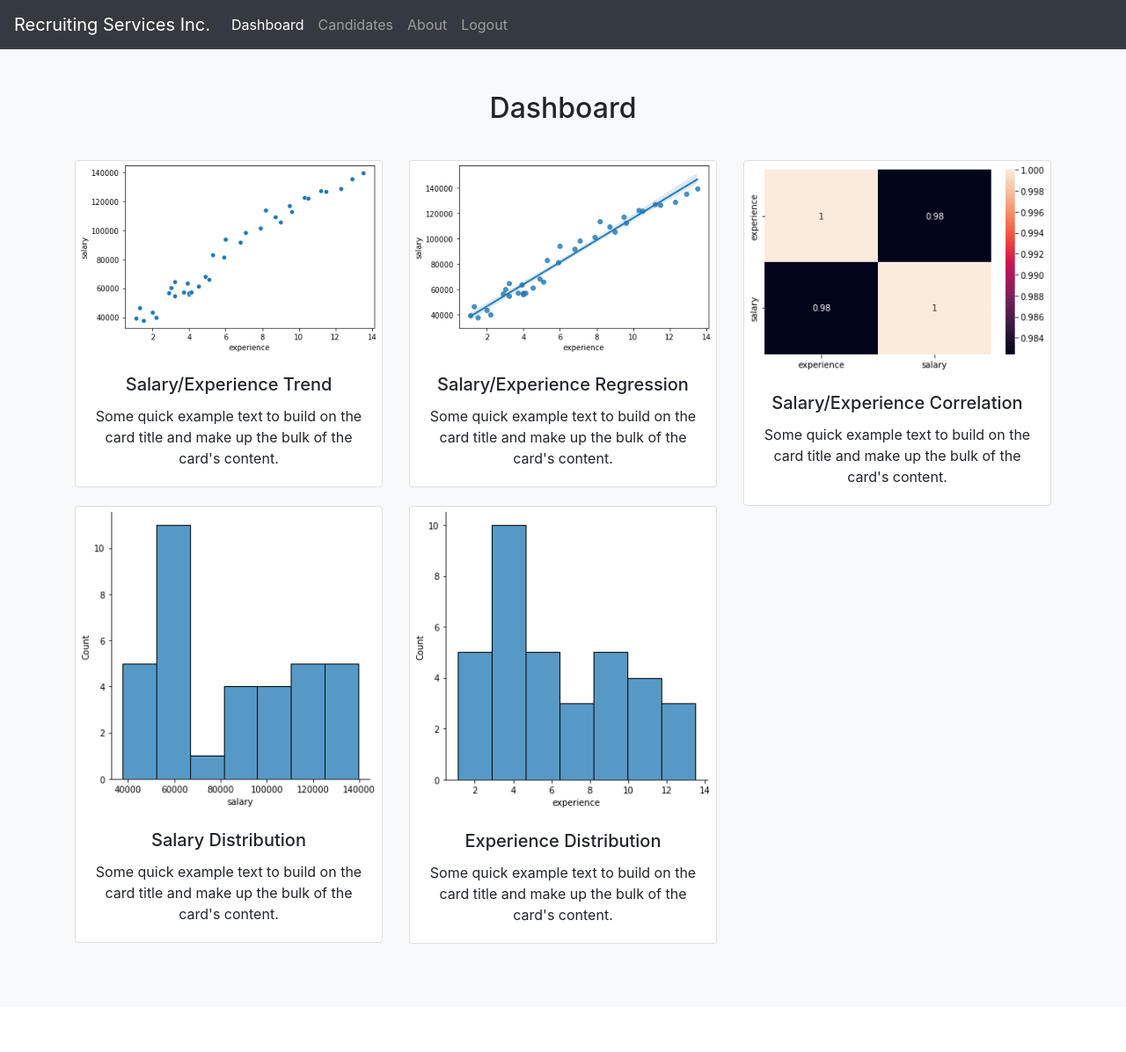
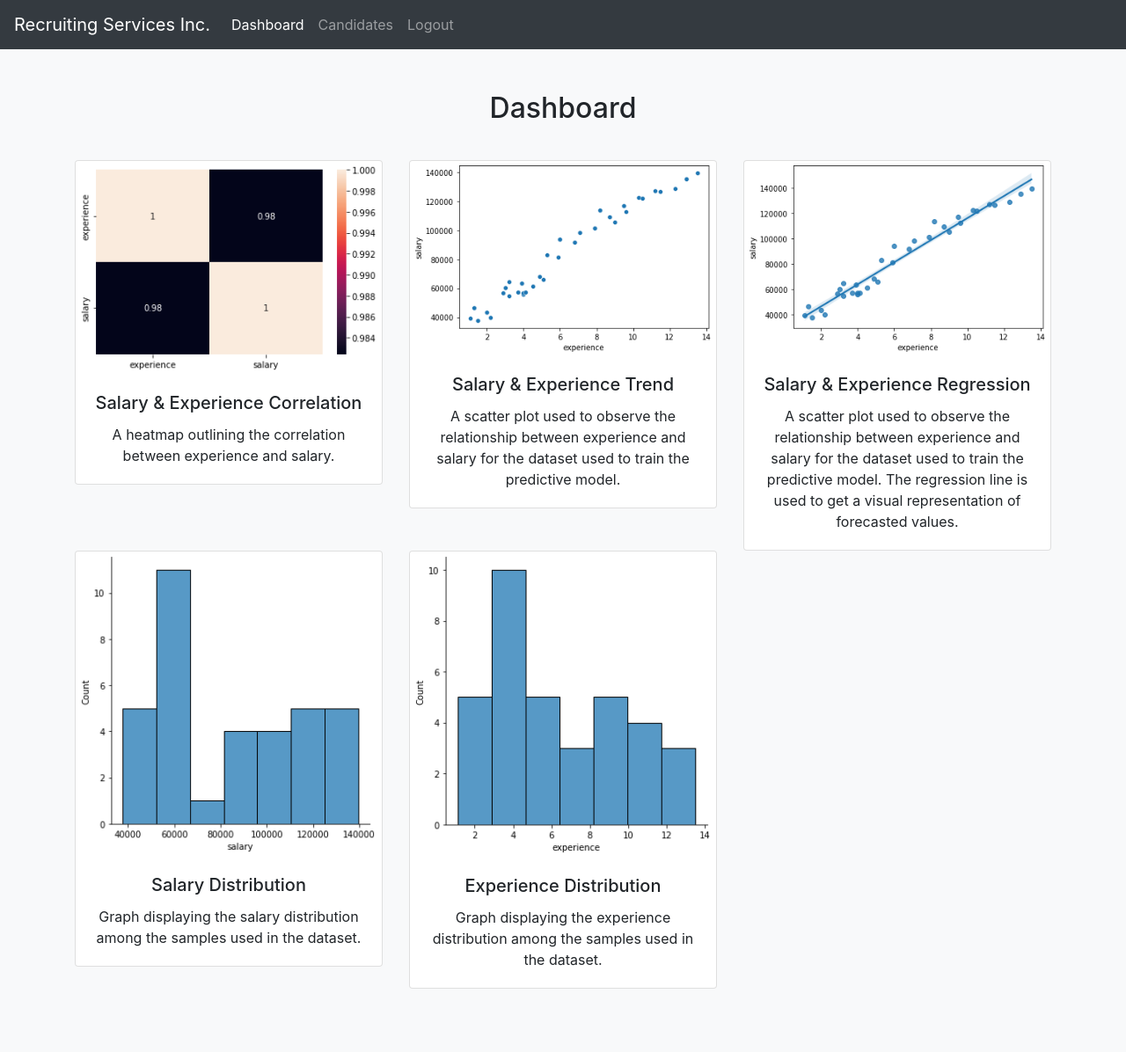
Before and after one commit to cloverchio/captsone, a Flask app: page /dashboard in a window 1280 px wide. Shown: the whole page at 88% size. Before the commit the page ends 1073 px from the top, so only its background shows below. Run offline with Flask 2, Linux system fonts and the light colour scheme; the visitor is signed in with stand-in values (Sample User, id 1); some libraries are stand-ins or nearby versions.

Commit message:
removing about link

```diff
--- a/web/templates/candidates.html
+++ b/web/templates/candidates.html
@@ -30,9 +30,6 @@
             </li>
             <li class="nav-item">
                 <a class="nav-link" href="/candidates">Candidates</a>
-            </li>
-            <li class="nav-item">
-                <a class="nav-link" href="/about">About</a>
             </li>
             <li class="nav-item">
                 <a class="nav-link" href="/logout">Logout</a>
--- a/web/templates/dashboard.html
+++ b/web/templates/dashboard.html
@@ -27,9 +27,6 @@
                 <a class="nav-link" href="/candidates">Candidates</a>
             </li>
             <li class="nav-item">
-                <a class="nav-link" href="/about">About</a>
-            </li>
-            <li class="nav-item">
                 <a class="nav-link" href="/logout">Logout</a>
             </li>
         </ul>
@@ -44,15 +41,26 @@
             <div class="carousel-item active">
                 <div class="container">
                     <div class="row">
+                        <div class="col-lg-4 d-none d-lg-block">
+                            <div class="card">
+                                <img src="/images/graph_2.png" class="card-img-top"/>
+                                <div class="card-body">
+                                    <h5 class="card-title">Salary & Experience Correlation</h5>
+                                    <p class="card-text">
+                                        A heatmap outlining the correlation between experience and salary.
+                                    </p>
+                                </div>
+                            </div>
+                        </div>
                         <div class="col-lg-4">
                             <div class="card">
                                 <img
                                         src="/images/graph_1.png" class="card-img-top"/>
                                 <div class="card-body">
-                                    <h5 class="card-title">Salary/Experience Trend</h5>
+                                    <h5 class="card-title">Salary & Experience Trend</h5>
                                     <p class="card-text">
-                                        Some quick example text to build on the card title and make up the bulk
-                                        of the card's content.
+                                        A scatter plot used to observe the relationship between experience and salary
+                                        for the dataset used to train the predictive model.
                                     </p>
                                 </div>
                             </div>
@@ -61,22 +69,11 @@
                             <div class="card">
                                 <img src="/images/graph_3.png" class="card-img-top"/>
                                 <div class="card-body">
-                                    <h5 class="card-title">Salary/Experience Regression</h5>
+                                    <h5 class="card-title">Salary & Experience Regression</h5>
                                     <p class="card-text">
-                                        Some quick example text to build on the card title and make up the bulk
-                                        of the card's content.
-                                    </p>
-                                </div>
-                            </div>
-                        </div>
-                        <div class="col-lg-4 d-none d-lg-block">
-                            <div class="card">
-                                <img src="/images/graph_2.png" class="card-img-top"/>
-                                <div class="card-body">
-                                    <h5 class="card-title">Salary/Experience Correlation</h5>
-                                    <p class="card-text">
-                                        Some quick example text to build on the card title and make up the bulk
-                                        of the card's content.
+                                        A scatter plot used to observe the relationship between experience and salary
+                                        for the dataset used to train the predictive model. The regression line is used
+                                        to get a visual representation of forecasted values.
                                     </p>
                                 </div>
                             </div>
@@ -91,8 +88,8 @@
                                 <div class="card-body">
                                     <h5 class="card-title">Salary Distribution</h5>
                                     <p class="card-text">
-                                        Some quick example text to build on the card title and make up the bulk
-                                        of the card's content.
+                                        Graph displaying the salary distribution among the samples
+                                        used in the dataset.
                                     </p>
                                 </div>
                             </div>
@@ -103,8 +100,8 @@
                                 <div class="card-body">
                                     <h5 class="card-title">Experience Distribution</h5>
                                     <p class="card-text">
-                                        Some quick example text to build on the card title and make up the bulk
-                                        of the card's content.
+                                        Graph displaying the experience distribution among the samples
+                                        used in the dataset.
                                     </p>
                                 </div>
                             </div>
--- a/web/templates/new_candidate.html
+++ b/web/templates/new_candidate.html
@@ -25,9 +25,6 @@
             </li>
             <li class="nav-item">
                 <a class="nav-link" href="/candidates">Candidates</a>
-            </li>
-            <li class="nav-item">
-                <a class="nav-link" href="/about">About</a>
             </li>
             <li class="nav-item">
                 <a class="nav-link" href="/logout">Logout</a>
```
